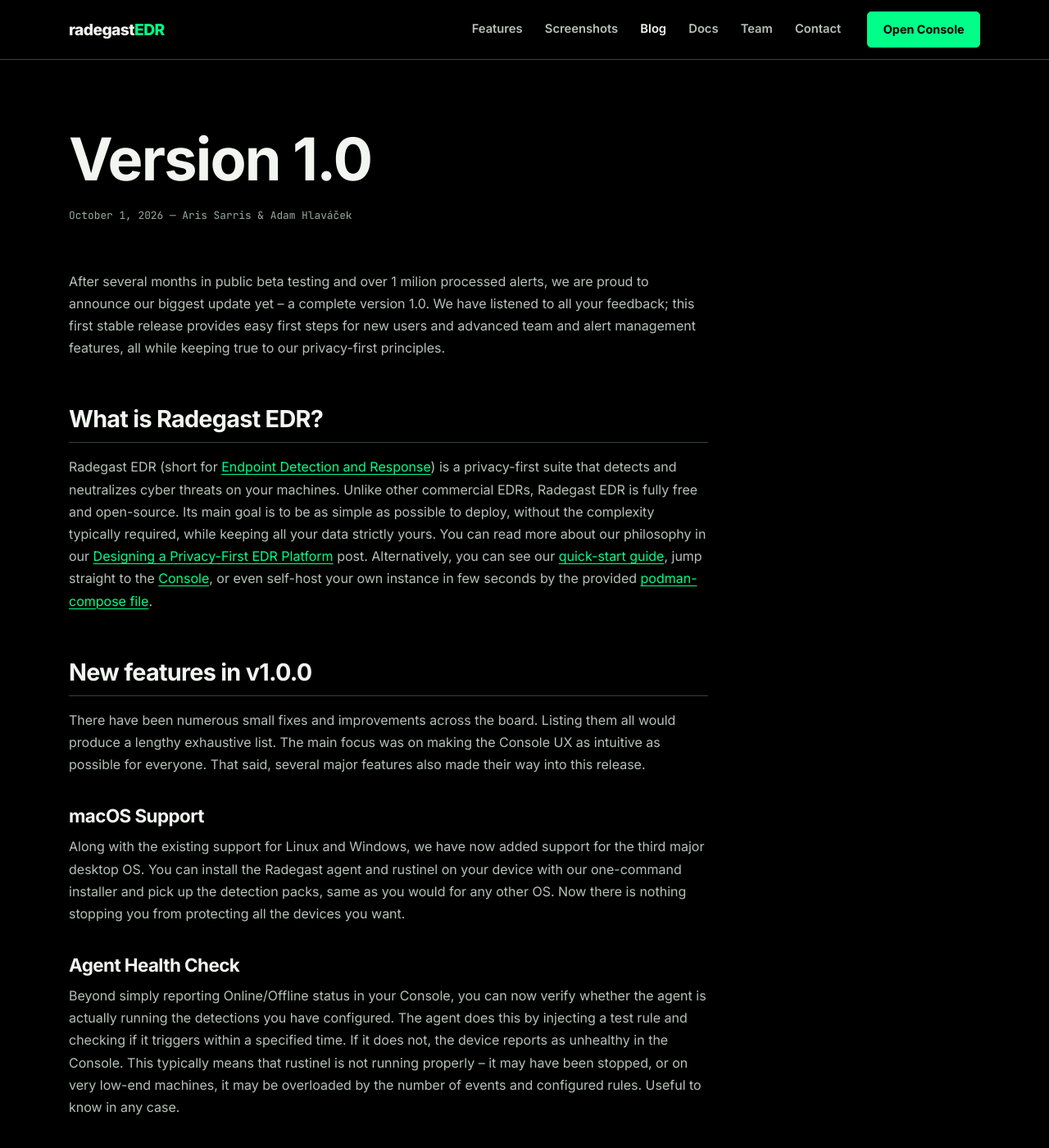
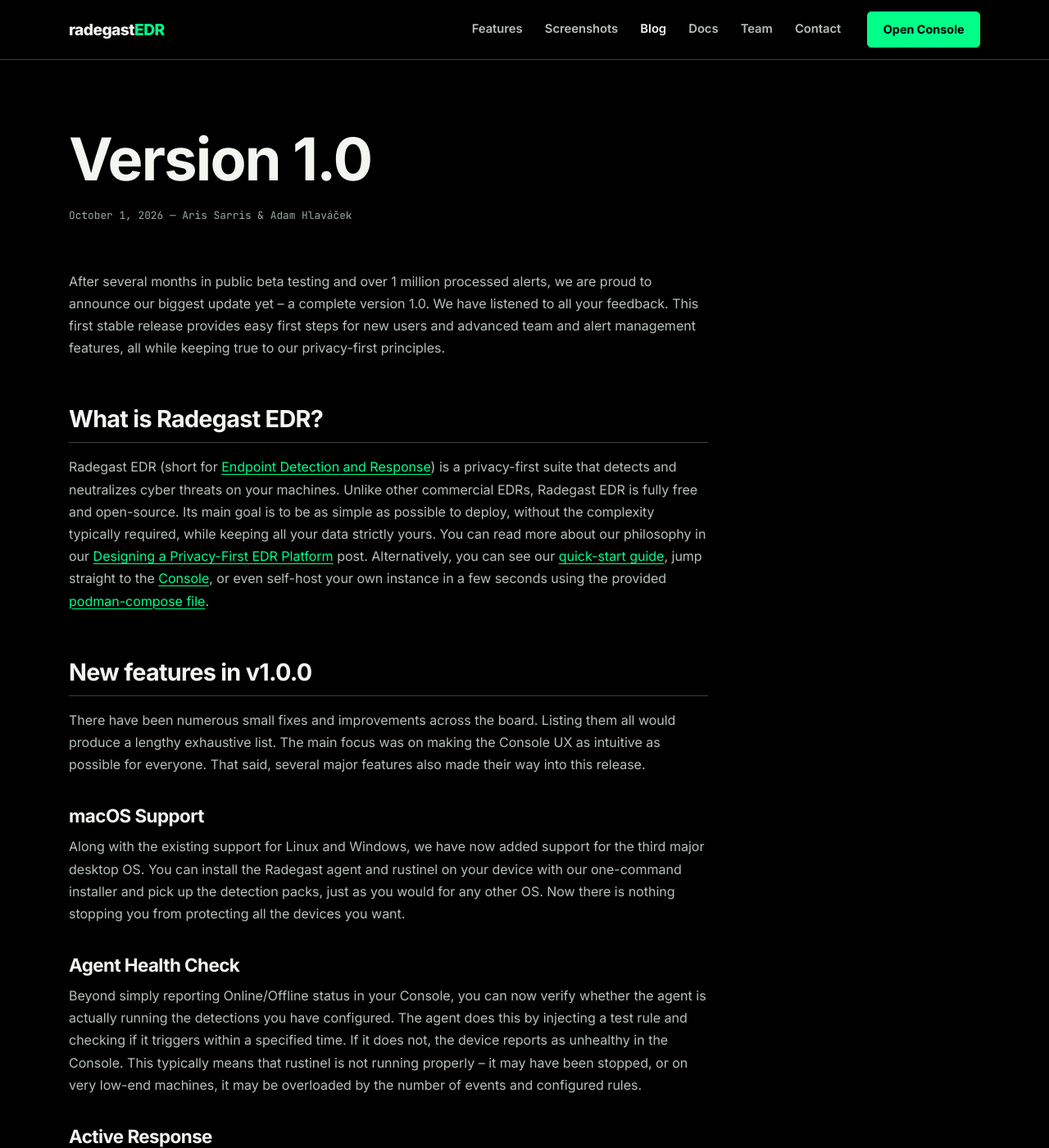
Before and after one commit to radegast-edr/radegast-web, a Jekyll site: the page built from _posts/2026-10-01-version-1.md, in a window 1280 px wide and 1400 px high. Shown: the whole window at 82% size. Built offline with Jekyll 4.4.1, drawn with Linux system fonts in a browser that asks for light colours; a script that is not in the unit is left out; some of the changed text lies outside the part shown.

Commit message:
chore: typofix

```diff
--- a/_posts/2026-10-01-version-1.md
+++ b/_posts/2026-10-01-version-1.md
@@ -5,11 +5,11 @@
 author: "Aris Sarris & Adam Hlaváček"
 ---
 
-After several months in public beta testing and over 1 milion processed alerts, we are proud to announce our biggest update yet -- a complete version 1.0. We have listened to all your feedback; this first stable release provides easy first steps for new users and advanced team and alert management features, all while keeping true to our privacy-first principles.
+After several months in public beta testing and over 1 million processed alerts, we are proud to announce our biggest update yet -- a complete version 1.0. We have listened to all your feedback. This first stable release provides easy first steps for new users and advanced team and alert management features, all while keeping true to our privacy-first principles.
 
 ## What is Radegast EDR?
 
-Radegast EDR (short for [Endpoint Detection and Response](https://en.wikipedia.org/wiki/Endpoint_detection_and_response)) is a privacy-first suite that detects and neutralizes cyber threats on your machines. Unlike other commercial EDRs, Radegast EDR is fully free and open-source. Its main goal is to be as simple as possible to deploy, without the complexity typically required, while keeping all your data strictly yours. You can read more about our philosophy in our [Designing a Privacy-First EDR Platform](/blog/2026/05/31/designing-privacy-first-edr/) post. Alternatively, you can see our [quick-start guide](https://docs.radegast.app/quickstart), jump straight to the [Console](https://console.radegast.app/), or even self-host your own instance in few seconds by the provided [podman-compose file](https://github.com/radegast-edr/radegast-console-backend/blob/main/podman-compose.yaml).
+Radegast EDR (short for [Endpoint Detection and Response](https://en.wikipedia.org/wiki/Endpoint_detection_and_response)) is a privacy-first suite that detects and neutralizes cyber threats on your machines. Unlike other commercial EDRs, Radegast EDR is fully free and open-source. Its main goal is to be as simple as possible to deploy, without the complexity typically required, while keeping all your data strictly yours. You can read more about our philosophy in our [Designing a Privacy-First EDR Platform](/blog/2026/05/31/designing-privacy-first-edr/) post. Alternatively, you can see our [quick-start guide](https://docs.radegast.app/quickstart), jump straight to the [Console](https://console.radegast.app/), or even self-host your own instance in a few seconds using the provided [podman-compose file](https://github.com/radegast-edr/radegast-console-backend/blob/main/podman-compose.yaml).
 
 ## New features in v1.0.0
 
@@ -17,16 +17,15 @@
 
 ### macOS Support
 
-Along with the existing support for Linux and Windows, we have now added support for the third major desktop OS. You can install the Radegast agent and rustinel on your device with our one-command installer and pick up the detection packs, same as you would for any other OS. Now there is nothing stopping you from protecting all the devices you want.
-
+Along with the existing support for Linux and Windows, we have now added support for the third major desktop OS. You can install the Radegast agent and rustinel on your device with our one-command installer and pick up the detection packs, just as you would for any other OS. Now there is nothing stopping you from protecting all the devices you want.
 
 ### Agent Health Check
 
-Beyond simply reporting Online/Offline status in your Console, you can now verify whether the agent is actually running the detections you have configured. The agent does this by injecting a test rule and checking if it triggers within a specified time. If it does not, the device reports as unhealthy in the Console. This typically means that rustinel is not running properly -- it may have been stopped, or on very low-end machines, it may be overloaded by the number of events and configured rules. Useful to know in any case.
+Beyond simply reporting Online/Offline status in your Console, you can now verify whether the agent is actually running the detections you have configured. The agent does this by injecting a test rule and checking if it triggers within a specified time. If it does not, the device reports as unhealthy in the Console. This typically means that rustinel is not running properly -- it may have been stopped, or on very low-end machines, it may be overloaded by the number of events and configured rules.
 
 ### Active Response
 
-Getting to the R in EDR: if you are running in [Extended EDR](https://docs.radegast.app/user-guides/settings#extended-edr-mode) mode, you will find [Active Response](https://docs.radegast.app/user-guides/groups#active-response-settings) in the device group settings. After selecting a severity threshold, any time a new alert arrives at that severity or higher, the responsible process will be killed immediately. This could potentially cause service disruption by killing legitimate processes, which is why it is hidden behind the Extended EDR switch.
+Getting to the R in EDR: If you are running in [Extended EDR](https://docs.radegast.app/user-guides/settings#extended-edr-mode) mode, you will find [Active Response](https://docs.radegast.app/user-guides/groups#active-response-settings) in the device group settings. After selecting a severity threshold, any time a new alert arrives at that severity or higher, the responsible process will be killed immediately. This could potentially cause service disruption by killing legitimate processes, which is why it is hidden behind the Extended EDR switch.
 
 ### E2EE Exclusions
 
```
Also changed, not shown: other parts of _posts/2026-10-01-version-1.md (+2 -2 lines).
